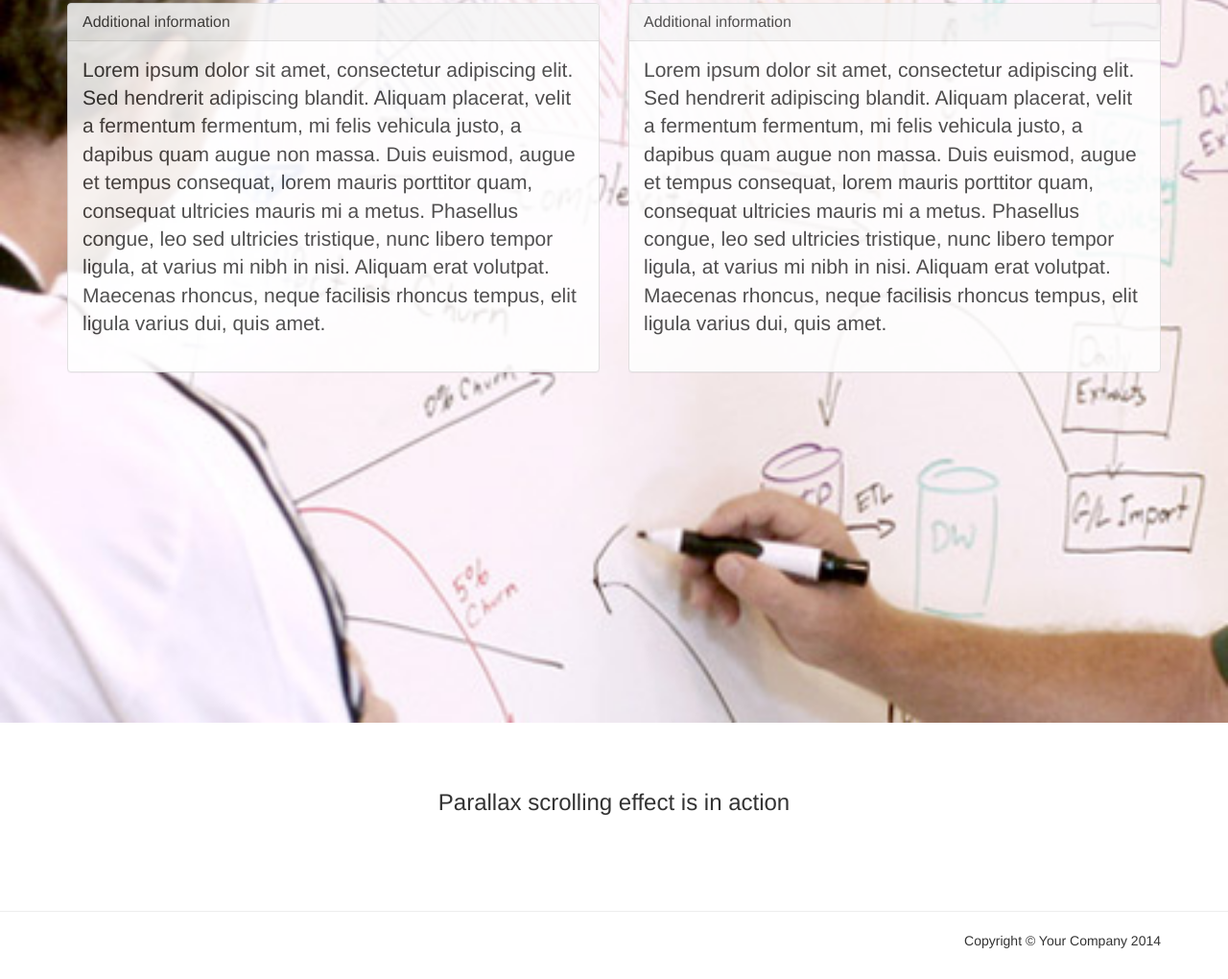
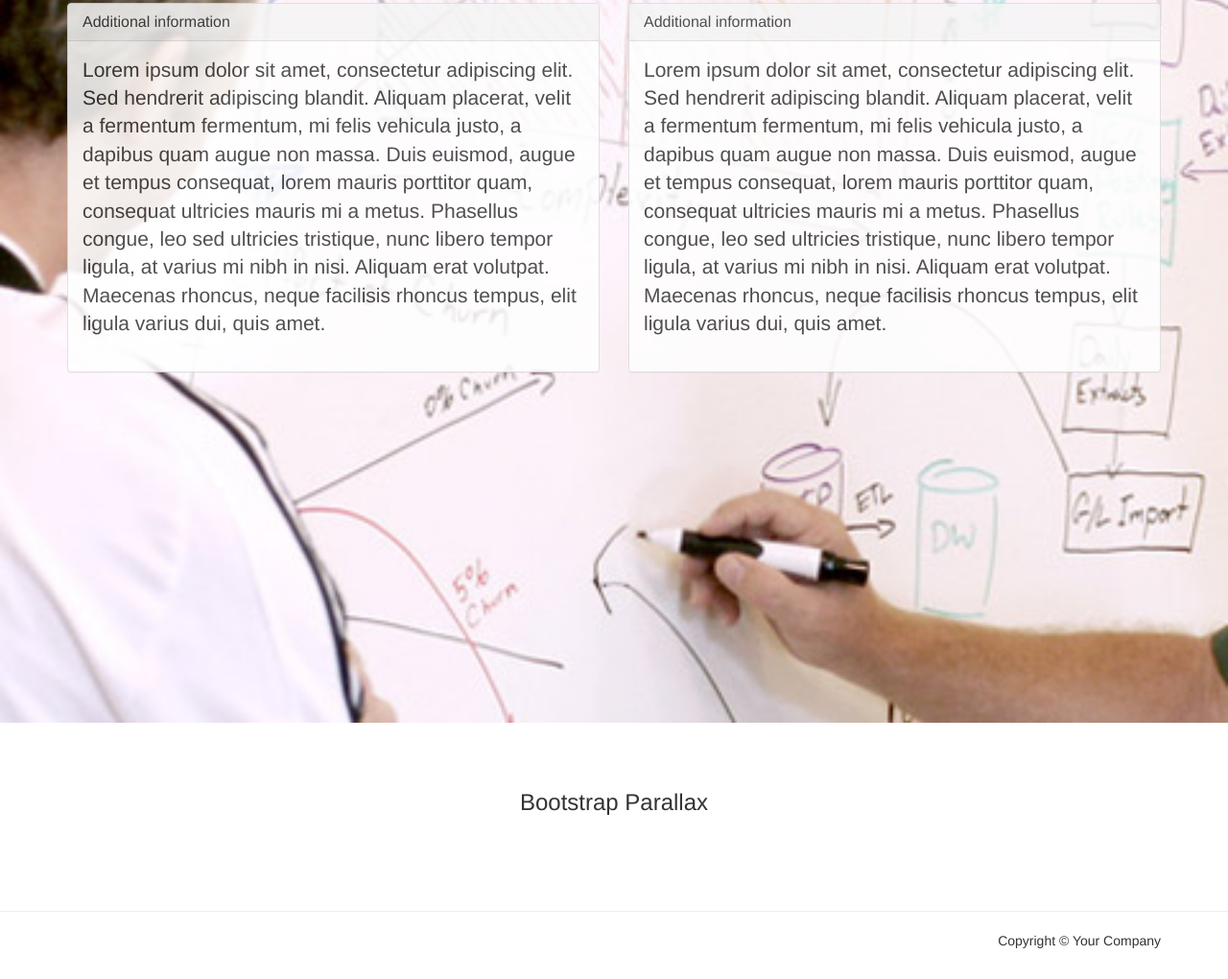
Before and after one commit to minorsolis/bootstrapParallax, a plain HTML site: page index.html in a window 1280 px wide. Shown: the part 2151-3171 px from the top of the page at 96% size. Drawn offline with Linux system fonts and the light colour scheme.

Commit message:
Changes and fixes

```diff
--- a/index.html
+++ b/index.html
@@ -183,7 +183,7 @@
         <div class="container">
             <div class="row">
                 <div class="col-sm-12 text-center">
-                    <h3>Parallax scrolling effect is in action</h3>
+                    <h3>Bootstrap Parallax</h3>
                 </div>
             </div>
         </div>
@@ -196,7 +196,7 @@
     <footer>
         <hr />
         <div class="container">
-            <p class="text-right">Copyright &copy; Your Company 2014</p>
+            <p class="text-right">Copyright &copy; Your Company</p>
         </div>
     </footer>
     <!-- /footer -->
```
